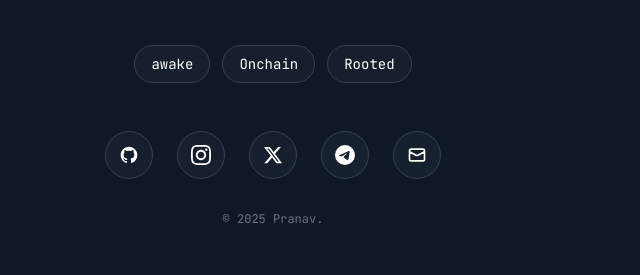
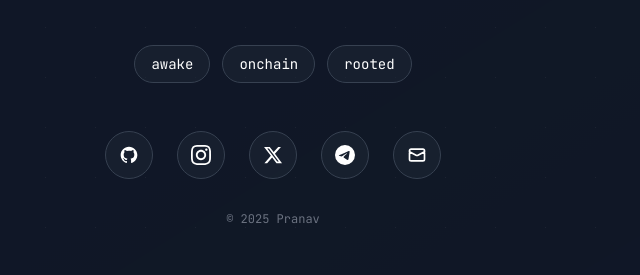
Before and after one commit to Yours-Pranav/port, a plain HTML site: page index.html in a window 1280 px wide. Shown: the part 435-710 px from the top of the page, 367-1007 px from the left. Drawn offline with nearby package versions, Linux system fonts and the light colour scheme.

Commit message:
Update index.html

```diff
--- a/index.html
+++ b/index.html
@@ -58,10 +58,10 @@
                         awake
                     </span>
                     <span class="px-4 py-2 bg-gray-800/50 border border-gray-700 rounded-full text-sm hover:border-blue-500 transition-colors duration-300">
-                        Onchain
+                        onchain
                     </span>
                     <span class="px-4 py-2 bg-gray-800/50 border border-gray-700 rounded-full text-sm hover:border-green-500 transition-colors duration-300">
-                        Rooted
+                        rooted
                     </span>
                 </div>
             </div>
@@ -111,7 +111,7 @@
 
             <!-- Footer -->
             <div class="text-center text-gray-500 text-xs">
-                <p>&copy; 2025 Pranav. </p>
+                <p>&copy; 2025 Pranav </p>
             </div>
         </div>
     </div>
```
